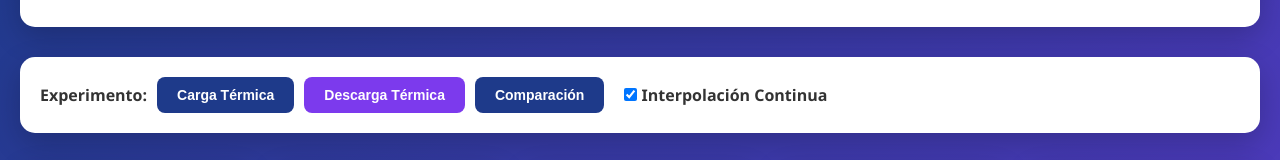
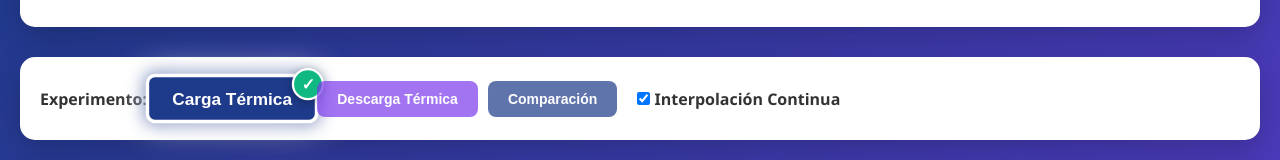
Before and after one commit to blame1617/Capstone, a plain HTML site: page Index.html in a window 1280 px wide. Shown: the part 135-295 px from the top of the page. Drawn offline with nearby package versions, Linux system fonts and the light colour scheme.

Commit message:
Update Index.html

```diff
--- a/Index.html
+++ b/Index.html
@@ -75,6 +75,35 @@
             font-weight: 600;
             transition: all 0.3s;
             font-size: 14px;
+            position: relative;
+            opacity: 0.7;
+        }
+
+        .btn.active {
+            box-shadow: 0 0 30px rgba(255, 255, 255, 0.8), 0 0 15px rgba(30, 58, 138, 0.9);
+            transform: scale(1.15);
+            opacity: 1;
+            border: 3px solid white;
+            font-size: 15px;
+        }
+
+        .btn.active::after {
+            content: '✓';
+            position: absolute;
+            top: -8px;
+            right: -8px;
+            width: 24px;
+            height: 24px;
+            background: #10b981;
+            border-radius: 50%;
+            color: white;
+            display: flex;
+            align-items: center;
+            justify-content: center;
+            font-size: 14px;
+            font-weight: bold;
+            border: 2px solid white;
+            box-shadow: 0 2px 8px rgba(0,0,0,0.3);
         }
 
         .btn-primary {
@@ -199,9 +228,9 @@
         <div class="controls">
             <div class="control-group">
                 <label>Experimento:</label>
-                <button class="btn btn-primary" onclick="showExperiment('carga')">Carga Térmica</button>
-                <button class="btn btn-secondary" onclick="showExperiment('descarga')">Descarga Térmica</button>
-                <button class="btn btn-primary" onclick="showExperiment('comparacion')">Comparación</button>
+                <button class="btn btn-primary active" id="btnCarga" onclick="showExperiment('carga')">Carga Térmica</button>
+                <button class="btn btn-secondary" id="btnDescarga" onclick="showExperiment('descarga')">Descarga Térmica</button>
+                <button class="btn btn-primary" id="btnComparacion" onclick="showExperiment('comparacion')">Comparación</button>
             </div>
             <div class="control-group">
                 <label>
@@ -590,11 +619,20 @@
         function showExperiment(experiment) {
             currentExperiment = experiment;
 
+            // Remover clase active de todos los botones
+            document.querySelectorAll('.btn').forEach(btn => {
+                btn.classList.remove('active');
+            });
+
+            // Agregar clase active al botón correspondiente
             if (experiment === 'carga') {
+                document.getElementById('btnCarga').classList.add('active');
                 updateDashboard(dataCarga);
             } else if (experiment === 'descarga') {
+                document.getElementById('btnDescarga').classList.add('active');
                 updateDashboard(dataDescarga);
             } else if (experiment === 'comparacion') {
+                document.getElementById('btnComparacion').classList.add('active');
                 createComparisonView();
             }
         }
@@ -673,7 +711,7 @@
             `;
         }
 
-        // Inicializar dashboard con datos de carg
+        // Inicializar dashboard con datos de carga
         window.onload = () => {
             showExperiment('carga');
         };
```
